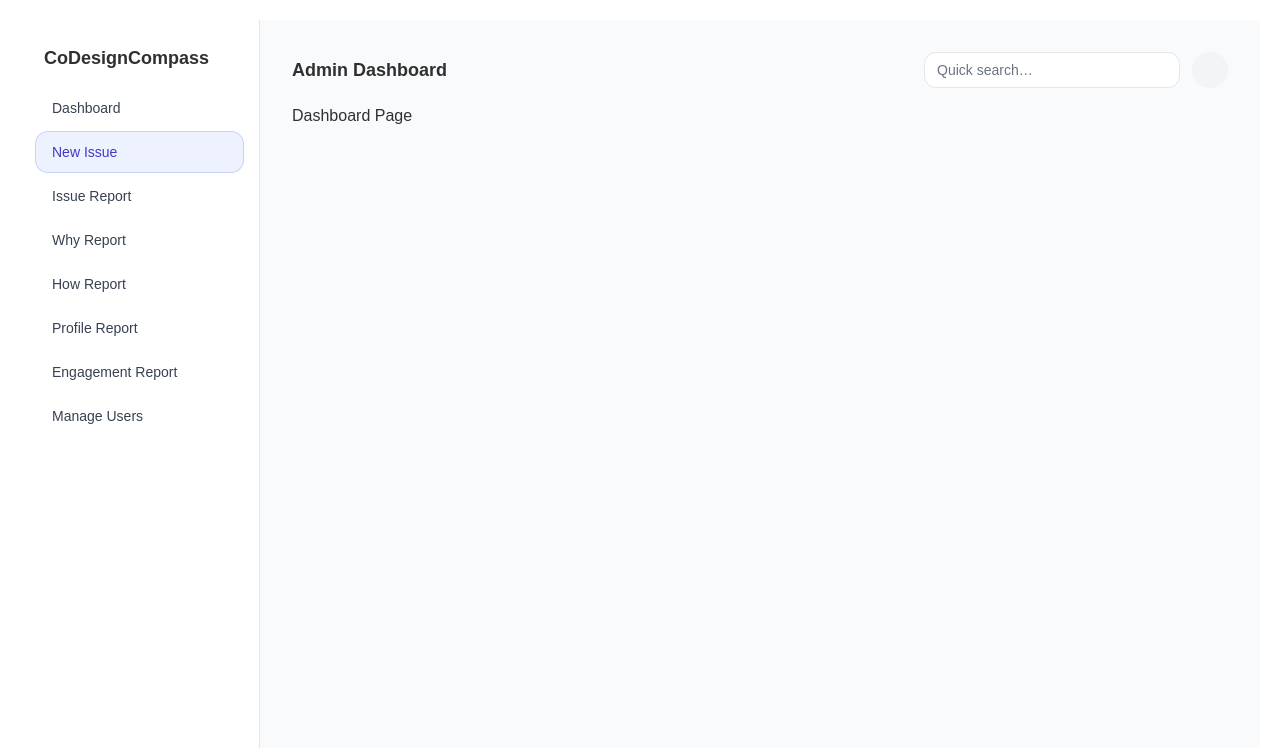
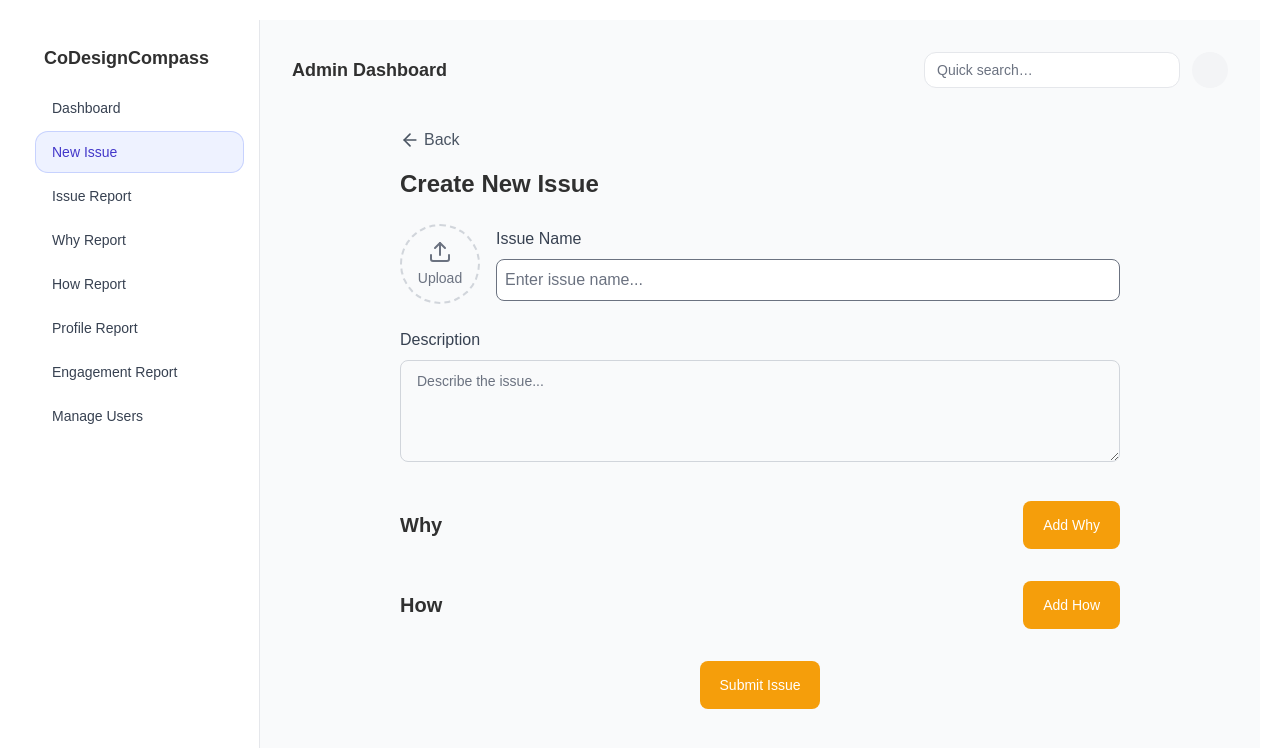
Before and after one commit to CoDesign-Compass/CoDesign-Project, a React (Create React App) app in the folder frontend/: page /admin/new-issue in a window 1280 px wide. Shown: the top 748 px of the page. Built offline with nearby package versions, Linux system fonts and the light colour scheme.

Commit message:
Build CreateNewIssue Page (admin side) #109

```diff
--- a/frontend/package.json
+++ b/frontend/package.json
@@ -8,6 +8,7 @@
     "@testing-library/react": "^16.3.0",
     "@testing-library/user-event": "^13.5.0",
     "framer-motion": "^12.23.22",
+    "lucide-react": "^0.545.0",
     "react": "^19.1.1",
     "react-dom": "^19.1.1",
     "react-icons": "^5.5.0",
--- a/frontend/src/pages/admin/CreateNewIssue.jsx
+++ b/frontend/src/pages/admin/CreateNewIssue.jsx
@@ -1,3 +1,184 @@
-export default function DashBoard() {
-    return <h1>Dashboard Page</h1>;
+// export default function DashBoard() {
+//     return <h1>Dashboard Page</h1>;
+// }
+
+import React, { useState } from "react";
+import Button from "../../components/tailadmin/ui/button/Button";
+import TextArea from "../../components/tailadmin/form/input/TextArea";
+import { ArrowLeft, Trash2, Upload } from "lucide-react";
+
+export default function CreateNewIssue() {
+    const [issueName, setIssueName] = useState("");
+    const [description, setDescription] = useState("");
+    const [image, setImage] = useState(null);
+    const [whys, setWhys] = useState([]);
+    const [hows, setHows] = useState([]);
+
+    const addWhy = () => setWhys([...whys, ""]);
+    const addHow = () => setHows([...hows, ""]);
+
+    const updateWhy = (index, value) => {
+        const newWhys = [...whys];
+        newWhys[index] = value;
+        setWhys(newWhys);
+    };
+
+    const updateHow = (index, value) => {
+        const newHows = [...hows];
+        newHows[index] = value;
+        setHows(newHows);
+    };
+
+    const deleteWhy = (index) => setWhys(whys.filter((_, i) => i !== index));
+    const deleteHow = (index) => setHows(hows.filter((_, i) => i !== index));
+
+    // pic upload logic
+    const handleImageUpload = (event) => {
+        const file = event.target.files[0];
+        if (file) {
+            const imageUrl = URL.createObjectURL(file);
+            setImage(imageUrl);
+        }
+    };
+
+    const handleSubmit = () => {
+        const newIssue = {
+            name: issueName,
+            description,
+            whys,
+            hows,
+            image,
+        };
+        console.log("Created Issue:", newIssue);
+        alert("Issue submitted! Check console for details.");
+    };
+
+    return (
+        <div className="p-6 max-w-3xl mx-auto">
+            {/* back */}
+            <div className="flex items-center mb-4">
+                <button
+                    onClick={() => window.history.back()}
+                    className="flex items-center text-gray-600 hover:text-gray-900"
+                >
+                    <ArrowLeft className="w-5 h-5 mr-1" /> Back
+                </button>
+            </div>
+
+            <h1 className="text-2xl font-bold mb-6">Create New Issue</h1>
+
+            {/* Issue name + pic upload */}
+            <div className="flex items-center gap-4 mb-6">
+                {/* pic upload zone */}
+                <div className="relative w-20 h-20 rounded-full border-2 border-dashed border-gray-300 flex items-center justify-center overflow-hidden bg-gray-50">
+                    {image ? (
+                        <img
+                            src={image}
+                            alt="Issue avatar"
+                            className="object-cover w-full h-full rounded-full"
+                        />
+                    ) : (
+                        <label className="cursor-pointer flex flex-col items-center text-gray-500 text-sm">
+                            <Upload className="w-6 h-6 mb-1" />
+                            <span>Upload</span>
+                            <input
+                                type="file"
+                                accept="image/*"
+                                onChange={handleImageUpload}
+                                className="hidden"
+                            />
+                        </label>
+                    )}
+                </div>
+
+                {/* Issue input */}
+                <div className="flex-1">
+                    <label className="block text-gray-700 mb-2">Issue Name</label>
+                    <input
+                        type="text"
+                        className="w-full border rounded-lg p-2 focus:outline-none focus:ring focus:ring-blue-200"
+                        value={issueName}
+                        onChange={(e) => setIssueName(e.target.value)}
+                        placeholder="Enter issue name..."
+                    />
+                </div>
+            </div>
+
+            {/* Description input */}
+            <div className="mb-8">
+                <label className="block text-gray-700 mb-2">Description</label>
+                <TextArea
+                    value={description}
+                    onChange={(e) => setDescription(e.target.value)}
+                    placeholder="Describe the issue..."
+                    rows={4}
+                />
+            </div>
+
+            {/* WHY zone */}
+            <div className="mb-8">
+                <div className="flex justify-between items-center mb-3">
+                    <h2 className="text-xl font-semibold">Why</h2>
+                    <Button onClick={addWhy}>Add Why</Button>
+                </div>
+                <div className="space-y-3">
+                    {whys.map((why, index) => (
+                        <div
+                            key={index}
+                            className="p-4 border rounded-lg flex justify-between items-center"
+                        >
+                            <input
+                                type="text"
+                                className="flex-1 border-none outline-none"
+                                value={why}
+                                onChange={(e) => updateWhy(index, e.target.value)}
+                                placeholder={`Why ${index + 1}...`}
+                            />
+                            <button
+                                onClick={() => deleteWhy(index)}
+                                className="text-red-500 hover:text-red-700 ml-2"
+                            >
+                                <Trash2 className="w-5 h-5" />
+                            </button>
+                        </div>
+                    ))}
+                </div>
+            </div>
+
+            {/* HOW zone */}
+            <div className="mb-8">
+                <div className="flex justify-between items-center mb-3">
+                    <h2 className="text-xl font-semibold">How</h2>
+                    <Button onClick={addHow}>Add How</Button>
+                </div>
+                <div className="space-y-3">
+                    {hows.map((how, index) => (
+                        <div
+                            key={index}
+                            className="p-4 border rounded-lg flex justify-between items-center"
+                        >
+                            <input
+                                type="text"
+                                className="flex-1 border-none outline-none"
+                                value={how}
+                                onChange={(e) => updateHow(index, e.target.value)}
+                                placeholder={`How ${index + 1}...`}
+                            />
+                            <button
+                                onClick={() => deleteHow(index)}
+                                className="text-red-500 hover:text-red-700 ml-2"
+                            >
+                                <Trash2 className="w-5 h-5" />
+                            </button>
+                        </div>
+                    ))}
+                </div>
+            </div>
+
+            {/* submit button */}
+            <div className="text-center">
+                <Button onClick={handleSubmit}>Submit Issue</Button>
+            </div>
+        </div>
+    );
 }
```
Also changed, not shown: 1 other file (tests, documents, lock files or other folders).
